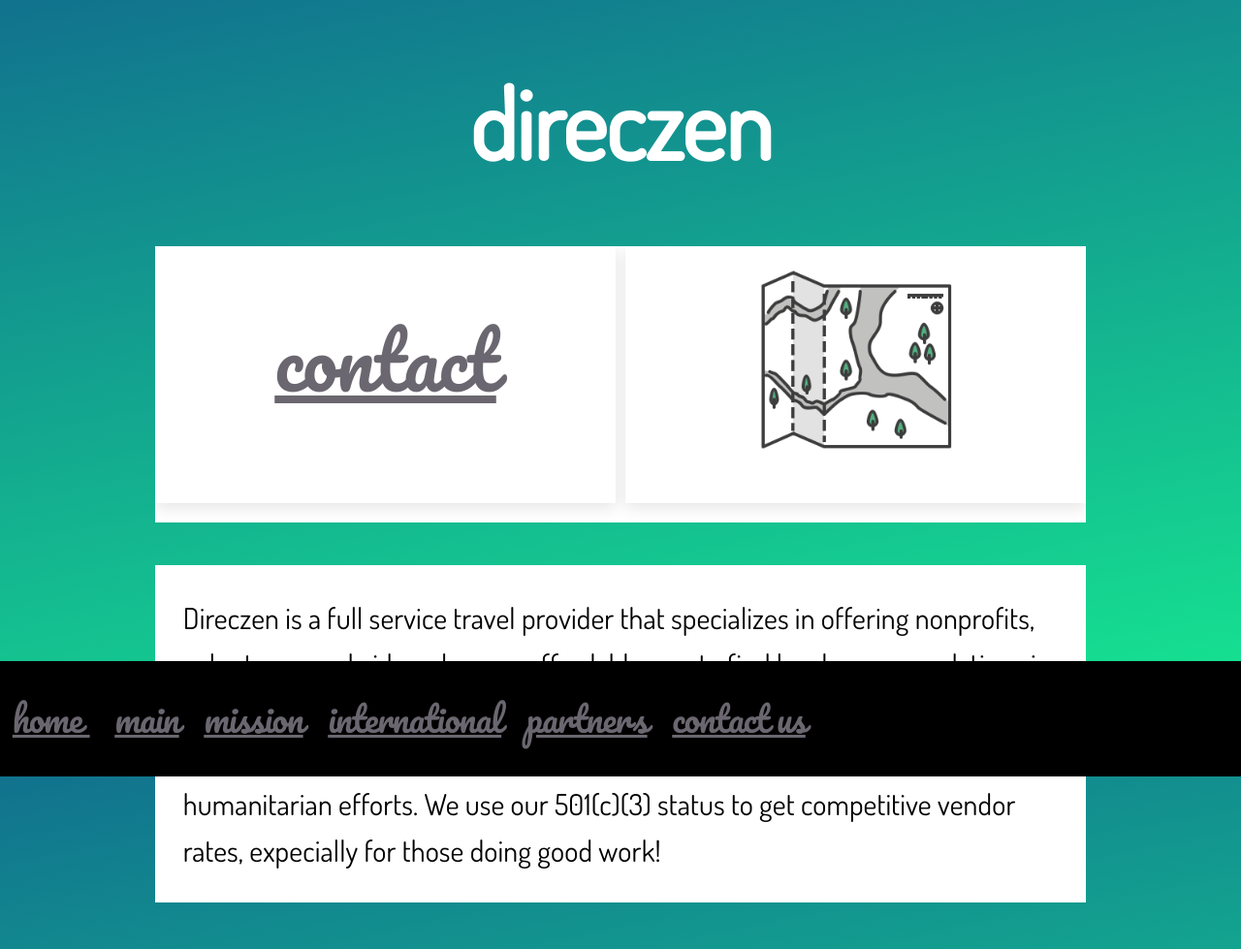
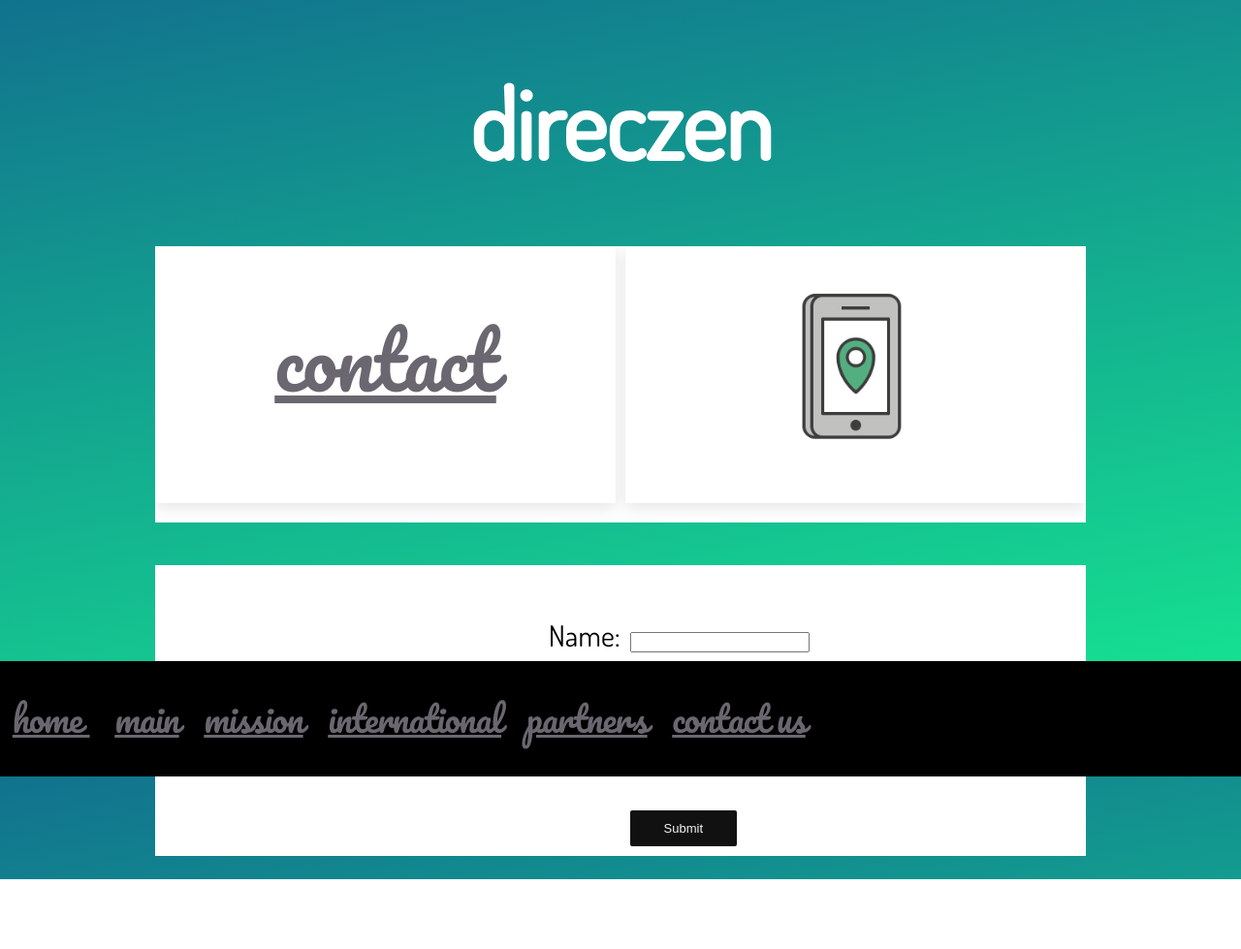
Before and after one commit to jtkaufman737/direczen, a plain HTML site: page contact.html in a window 1280 px wide. Shown: the whole page at 97% size. After the commit the page ends 907 px from the top, so only its background shows below. Drawn offline with Linux system fonts and the light colour scheme.

Commit message:
fix format contact page

```diff
--- a/contact.html
+++ b/contact.html
@@ -1,6 +1,6 @@
 <!DOCTYPE html>
 <head>
-  <title>direczen | Home</title>
+  <title>direczen | contact</title>
 <link rel="stylesheet" type="text/css" href="style.css"/>
 <link href="https://fonts.googleapis.com/css?family=Pacifico" rel="stylesheet">
 <link href="https://fonts.googleapis.com/css?family=Dosis" rel="stylesheet">
@@ -14,18 +14,25 @@
         <h2 class="card-body" style="vertical-align:center; font-size:80px"><a href="home">contact</a></h2>
       </div>
       <div class="card">
-        <p class="card-body"><img class="imgcard" src="map.png"/></p>
+        <p class="card-body"><img class="imgcard" src="phone_location.png"/></p>
       </div>
     </div><br/>
     <div class="contentMain">
-      <p>Direczen is a full service travel provider that specializes in offering nonprofits, volunteers, and aid workers an affordable way
-      to find local accommodations in real time. We were created by two former first reponders to Hurricane Katrina,
-    when we realized how complex and expensive it is to mobilize aid and humanitarian efforts. We use our 501(c)(3) status to get competitive
-  vendor rates, expecially for those doing good work!</p>
-</div>
-</div><br/><br/>
-</body>
-<footer>
+      <form><br/>
+        <div id="frontSide">
+          Name:<br/>Email:<br/>Message:<br/>
+        </div>
+        <div id="nextSide">
+          <input type="textarea"><br/>
+          <input type="textarea"><br/>
+          <input type="textarea"><br/>
+        <div><br/>
+      <input type="submit">
+    </form></div>
+</div></div>
+</div><div></div>
+</body><br/>
+<footer style="width:100%; position:fixed;">
 <nav style="width:100%; margin-bottom:0%;">
     <h3><a href="home.html">home </a>&#160;&#160;&#160; </h3>
     <h3><a href="index.html">main</a>&#160;&#160;&#160; </h3>
--- a/style.css
+++ b/style.css
@@ -591,3 +591,16 @@ footer{
   bottom:0px;
   min-width:100%;
 }
+
+#nextSide{
+  float:right;
+  text-align:left;
+  width:49%;
+}
+
+#frontSide{
+  float:left;
+  text-align: right;
+  align-items:right;
+  width:50%;
+}
```
